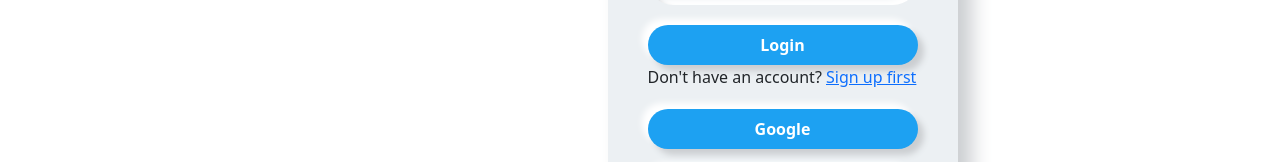
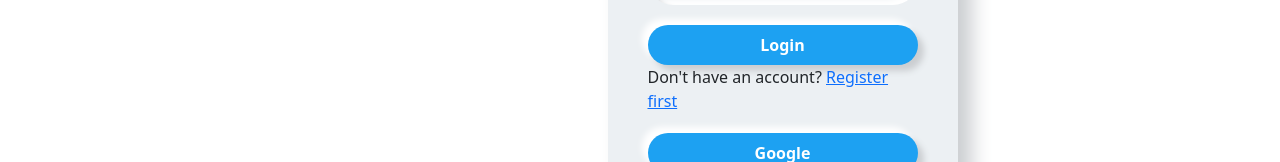
Before and after one commit to Rakibhasaniu/auth-educamp-clientside, a React (Create React App) app: page /login in a window 1280 px wide. Shown: the part 374-536 px from the top of the page. Built offline with nearby package versions, Linux system fonts and the light colour scheme; no server answers.

Commit message:
context added

```diff
--- a/src/pages/Login/Login.js
+++ b/src/pages/Login/Login.js
@@ -1,11 +1,16 @@
 import React, { useState } from 'react';
 import { BiLogInCircle } from "react-icons/bi";
 import { Link } from 'react-router-dom';
-import './Login.css'
+import './Login.css';
+import {getAuth, signInWithEmailAndPassword} from 'firebase/auth';
+import app from 'src\firebase\firebase.init';
+
+const auth = getAuth(app)
 const Login = () => {
   const[error, setError] = useState({
     email: "",
     password: "",
+
 });
   const [info, setInfo] = useState({
     email: "",
@@ -35,7 +40,13 @@ const Login = () => {
 
   const handleSubmit = (e) => {
     e.preventDefault();
-    const email = e.target.email.value;
+    signInWithEmailAndPassword(auth, info.email,info.password)
+    .then(result => {
+      console.log(result.user);
+    })
+    .catch(er => {
+      console.log(er);
+    })
   }
     return (
         <div className="login-container">
@@ -51,7 +62,7 @@ const Login = () => {
         <button>Login</button>
 
         <p>
-          Don't have an account? <Link to="/register">Sign up first</Link>
+          Don't have an account? <Link to="/register">Register first</Link>
         </p>
       </form>
 
```
